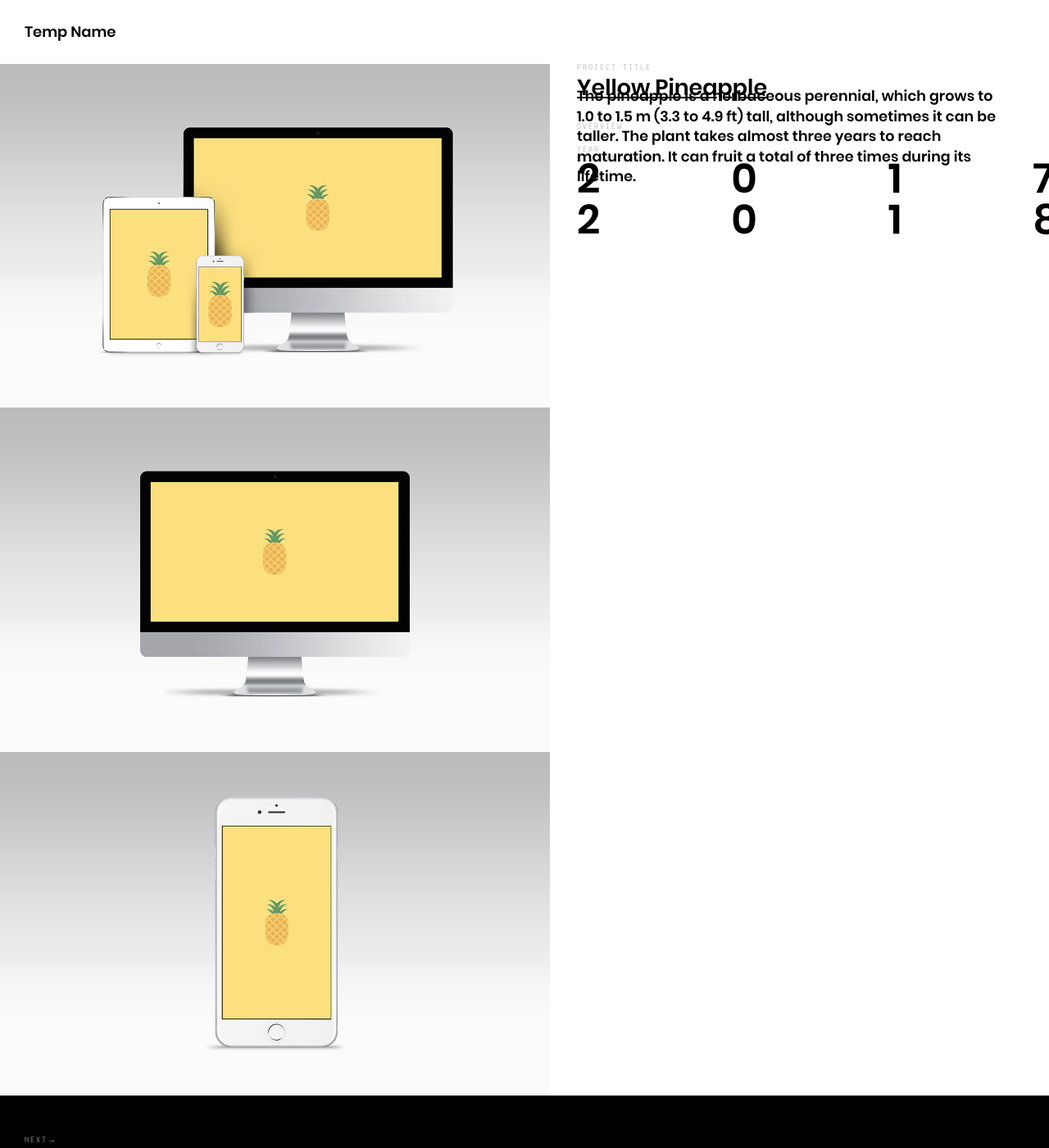
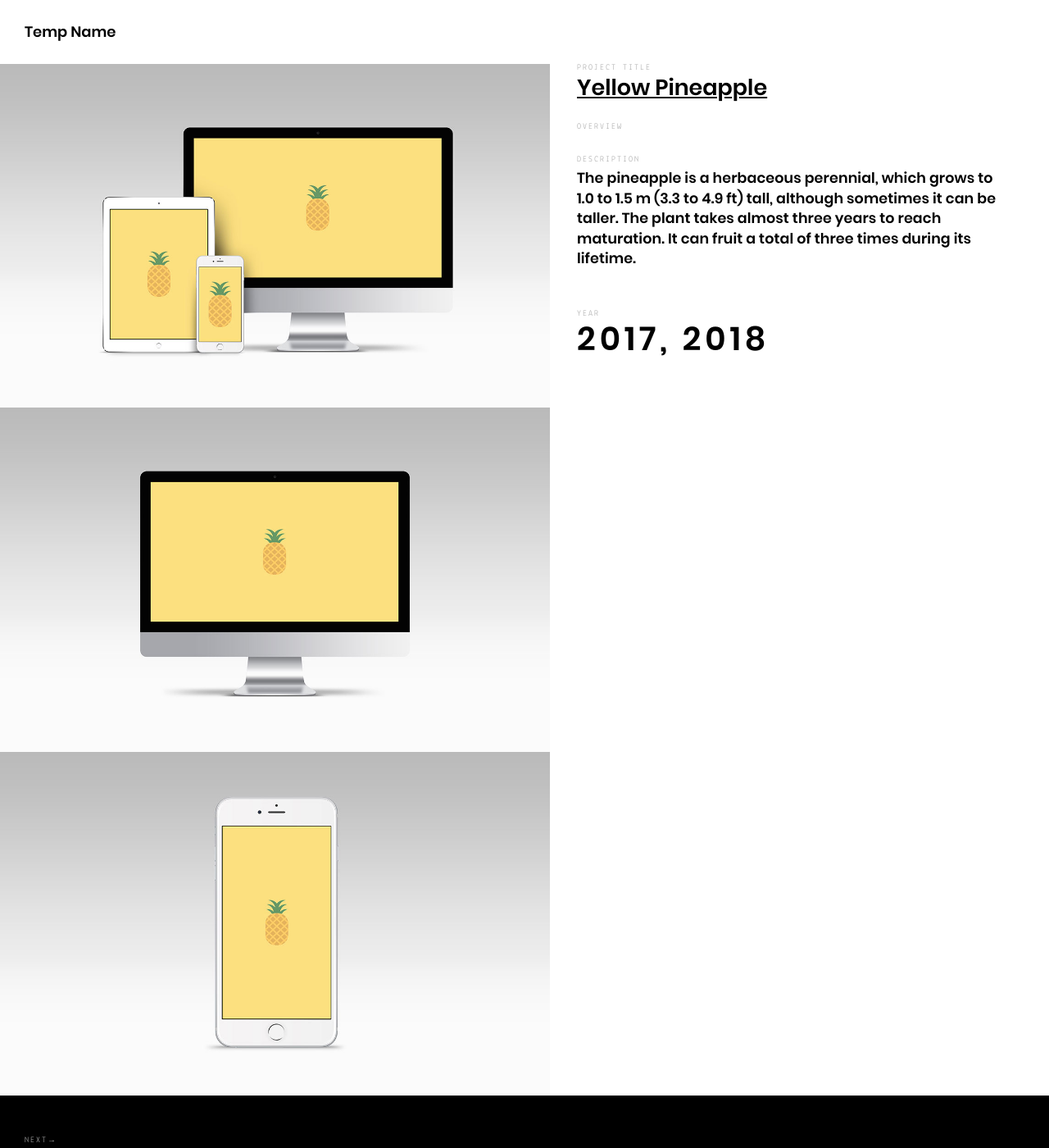
Before and after one commit to amdapoz/portfolio, a Jekyll site: the page built from _posts/projects/2017-04-02-yellowpineapple.md, in a window 1280 px wide and 1400 px high. Shown: the whole window at 82% size. Built offline with Jekyll 4.4.1, drawn with Linux system fonts in a browser that asks for light colours.

Commit message:
Update _layout.scss

```diff
--- a/assets/scss/_layout.scss
+++ b/assets/scss/_layout.scss
@@ -219,11 +219,11 @@
 	}
 
 	h3{
-		font-size: 5rem;
+		font-size: 4rem;
 		font-weight: 600;
 		margin: 0;
 		line-height: 1;
-		letter-spacing: 16rem;
+		letter-spacing: 0.5rem;
 
 	}
 
@@ -232,7 +232,7 @@
 		font-weight: lighter;
 		line-height: 1.4;
 		letter-spacing: 0.01rem;
-		margin-bottom: -10rem;
+		margin-bottom: 0rem;
 		a {
 			text-decoration: underline;
 		}
```
